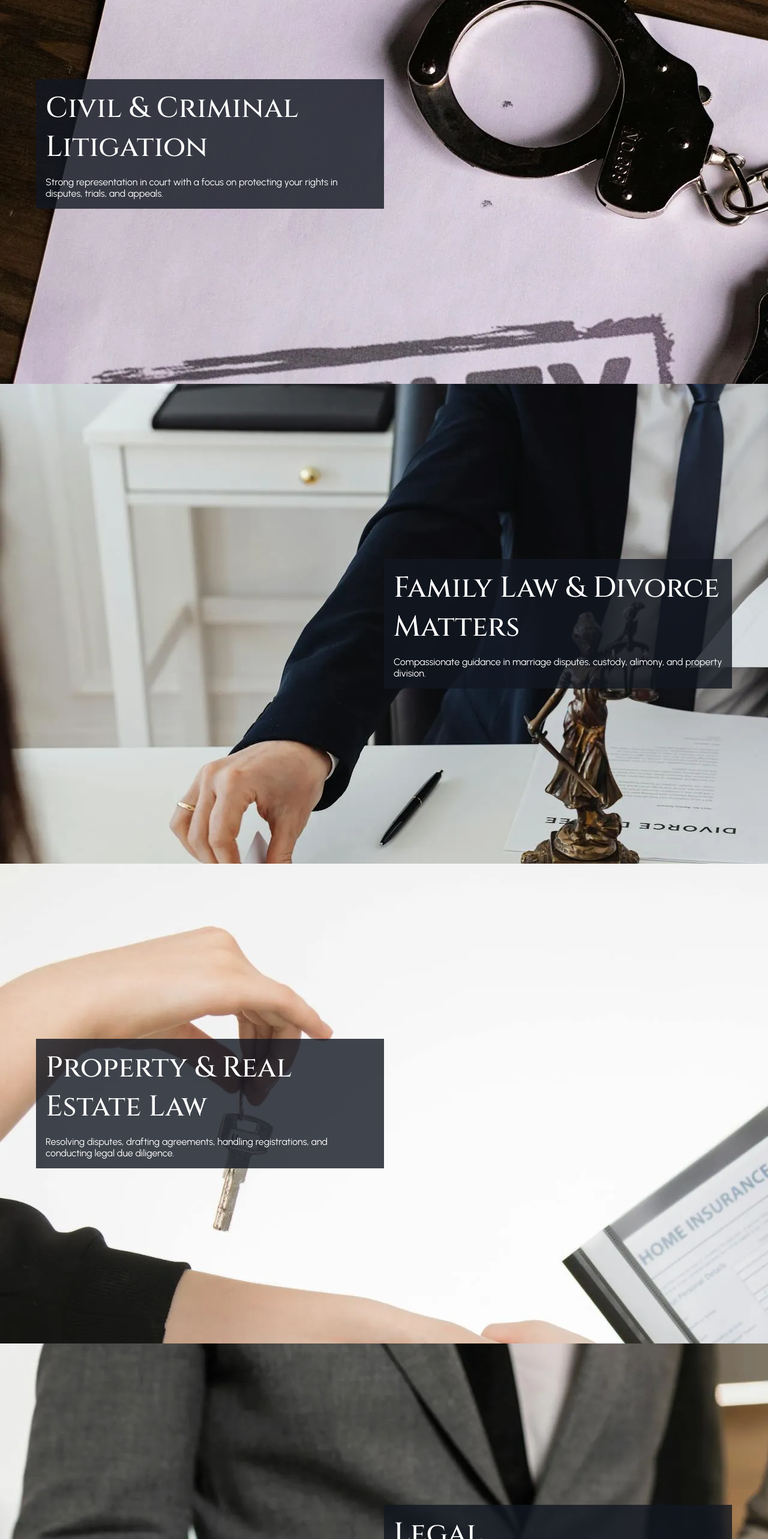
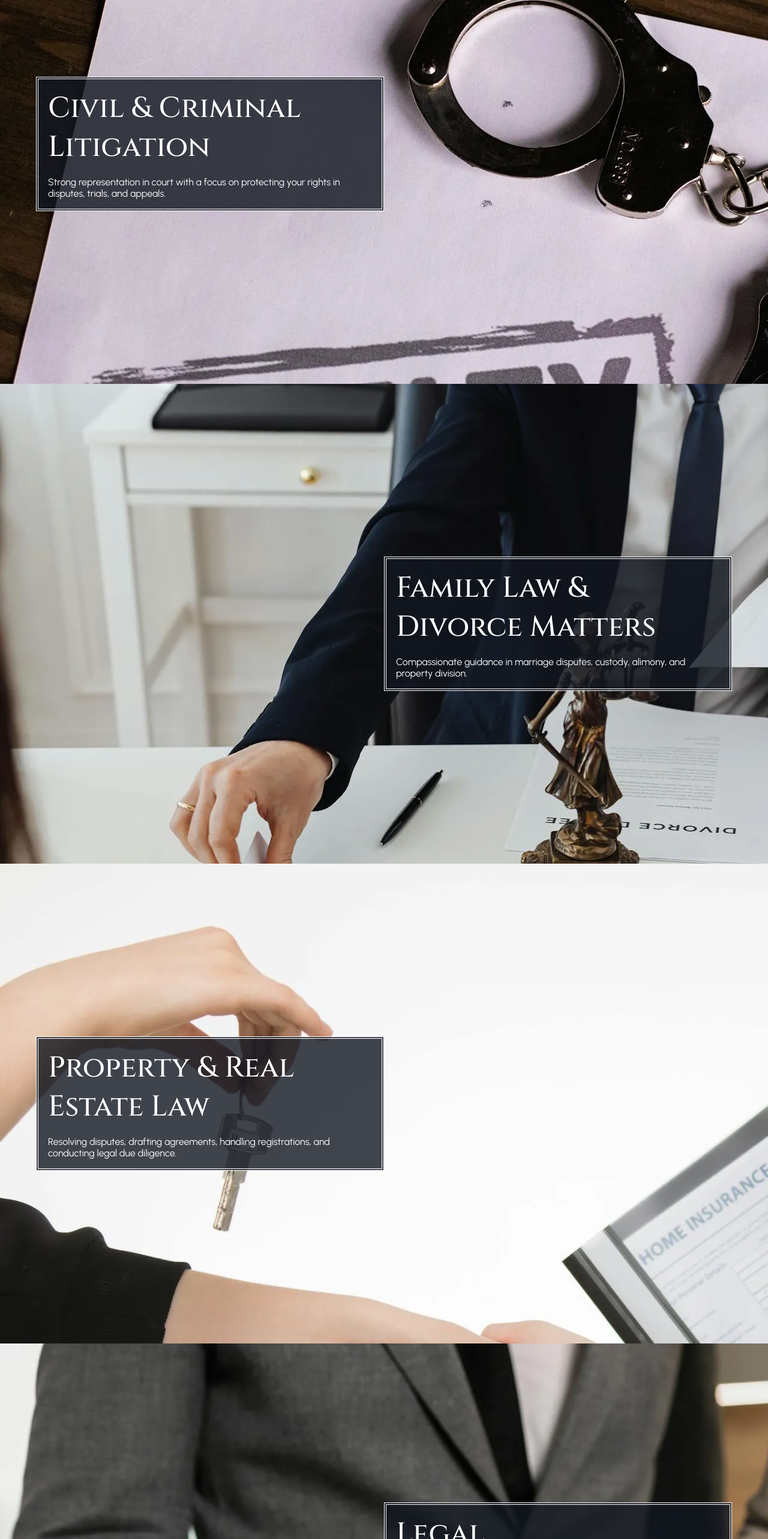
Before and after one commit to shafak36/shafakbakalilawyerwebsite, a Next.js app: page /practice-area in a window 1280 px wide. Shown: the part 960-3526 px from the top of the page at 60% size. Built offline with nearby package versions, Linux system fonts and the light colour scheme.

Commit message:
Add practice area page CTA

```diff
--- a/src/app/practice-area/page.js
+++ b/src/app/practice-area/page.js
@@ -1,3 +1,4 @@
+import PageCTA from "@/components/layout/PageCTA";
 import PracticeAreaPageHero from "@/components/pages/practiceArea/PracticeAreaPageHero";
 import PracticeAreaServices from "@/components/pages/practiceArea/PracticeAreaServices";
 
@@ -12,6 +13,7 @@ export default function About() {
         fourthSectionID={"legal-documentation"}
         fifthSectionID={"cyber-crime-law"}
       />
+      <PageCTA pageId="page-cta" />
     </>
   );
 }
--- a/src/components/pages/practiceArea/PracticeAreaServices.jsx
+++ b/src/components/pages/practiceArea/PracticeAreaServices.jsx
@@ -28,7 +28,12 @@ const PracticeAreaServices = ({
               display={"flex"}
               alignItems={"center"}
             >
-              <Stack spacing={2} p={2} bgcolor={"var(--primaryOverlay)"}>
+              <Stack
+                spacing={2}
+                p={2}
+                border={"4px double white"}
+                bgcolor={"var(--primaryOverlay)"}
+              >
                 <h2 style={{ color: "var(--white)" }}>
                   Civil & Criminal Litigation
                 </h2>
@@ -57,7 +62,12 @@ const PracticeAreaServices = ({
               display={"flex"}
               alignItems={"center"}
             >
-              <Stack spacing={2} p={2} bgcolor={"var(--primaryOverlay)"}>
+              <Stack
+                spacing={2}
+                p={2}
+                border={"4px double white"}
+                bgcolor={"var(--primaryOverlay)"}
+              >
                 <h2 style={{ color: "var(--white)" }}>
                   Family Law & Divorce Matters
                 </h2>
@@ -85,7 +95,12 @@ const PracticeAreaServices = ({
               display={"flex"}
               alignItems={"center"}
             >
-              <Stack spacing={2} p={2} bgcolor={"var(--primaryOverlay)"}>
+              <Stack
+                spacing={2}
+                p={2}
+                border={"4px double white"}
+                bgcolor={"var(--primaryOverlay)"}
+              >
                 <h2 style={{ color: "var(--white)" }}>
                   Property & Real Estate Law
                 </h2>
@@ -114,7 +129,12 @@ const PracticeAreaServices = ({
               display={"flex"}
               alignItems={"center"}
             >
-              <Stack spacing={2} p={2} bgcolor={"var(--primaryOverlay)"}>
+              <Stack
+                spacing={2}
+                p={2}
+                border={"4px double white"}
+                bgcolor={"var(--primaryOverlay)"}
+              >
                 <h2 style={{ color: "var(--white)" }}>
                   Legal Documentation & Agreements
                 </h2>
@@ -142,7 +162,12 @@ const PracticeAreaServices = ({
               display={"flex"}
               alignItems={"center"}
             >
-              <Stack spacing={2} p={2} bgcolor={"var(--primaryOverlay)"}>
+              <Stack
+                spacing={2}
+                p={2}
+                border={"4px double white"}
+                bgcolor={"var(--primaryOverlay)"}
+              >
                 <h2 style={{ color: "var(--white)" }}>Cyber Crime</h2>
                 <p style={{ color: "var(--white)" }}>
                   Filing complaints, guiding through due process, and handling
```
